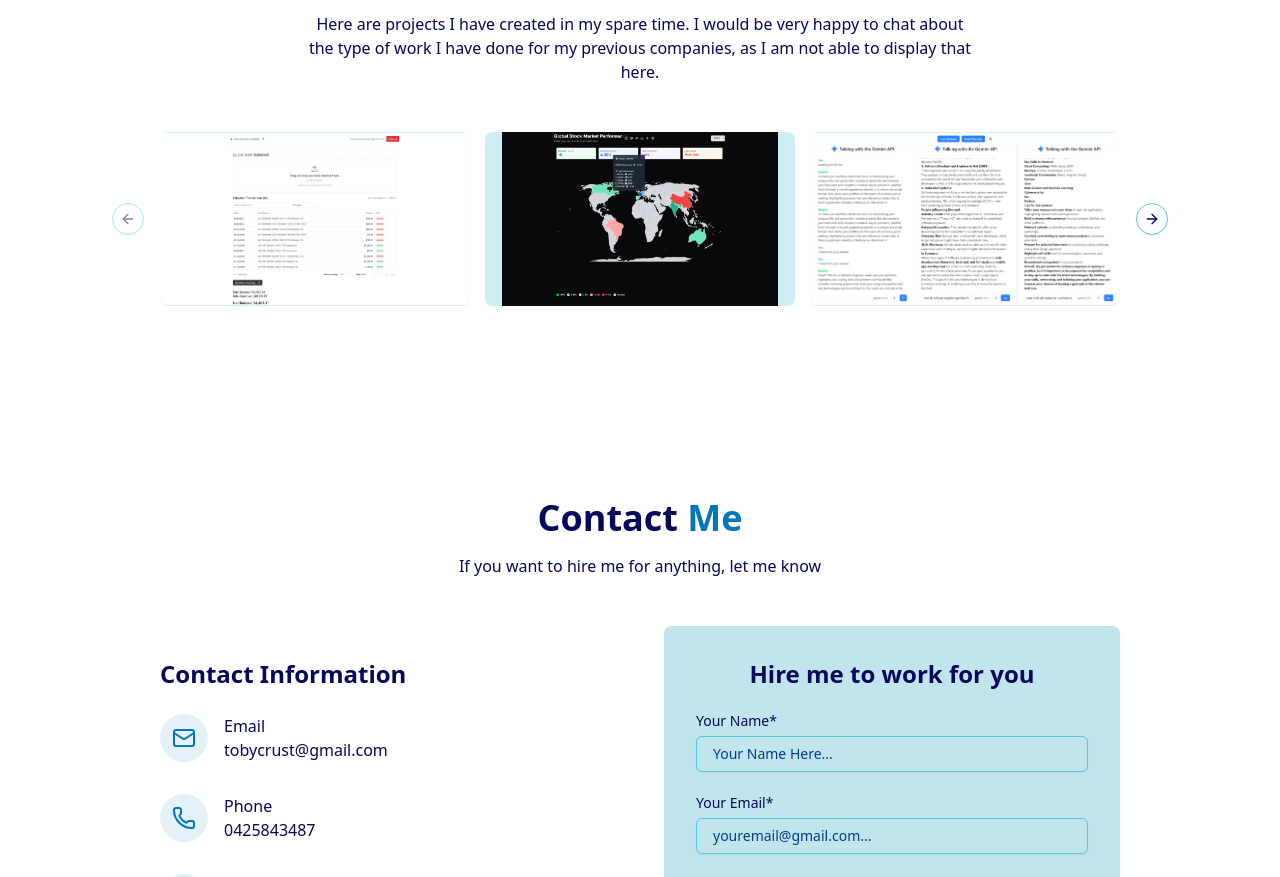
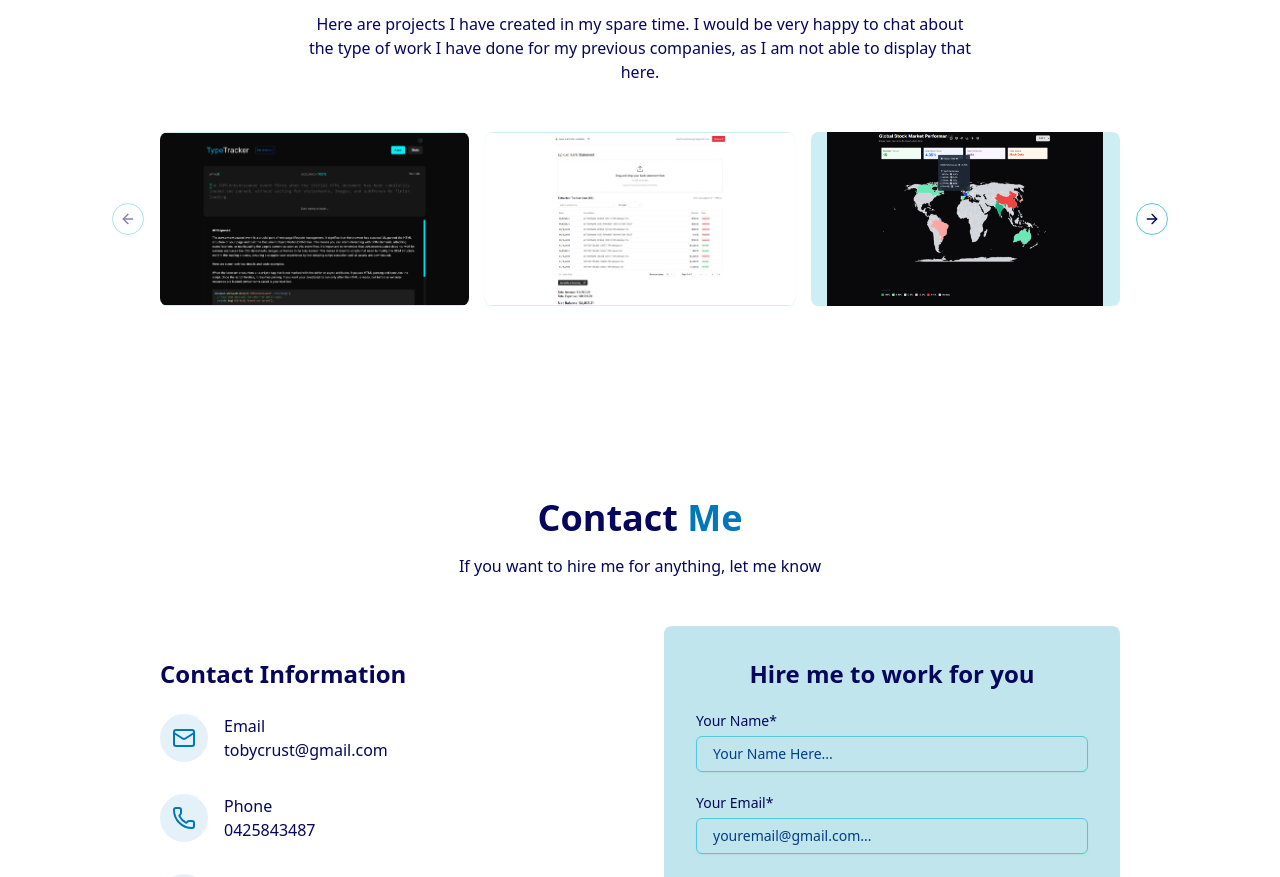
Before and after one commit to leanforward-backend/toby-crust-portfolio, a React (Vite) app: page / in a window 1280 px wide. Shown: the part 2806-3683 px from the top of the page. Built offline with nearby package versions, Linux system fonts and the light colour scheme; grey boxes are pictures that could not be loaded.

Commit message:
Added type-tracker

```diff
--- a/src/components/projects.tsx
+++ b/src/components/projects.tsx
@@ -9,58 +9,56 @@ import {
 const project = [
   {
     id: 1,
+    title: "type-tracker",
+    description: "Type Tracker app",
+    image: "/projects/type-tracker-ai.png",
+    demoUrl: "https://type-tracker.vercel.app/",
+  },
+  {
+    id: 2,
     title: "smart-bills",
     description: "Smart Bills app",
     image: "/projects/smart-bills-thumbnail.png",
     demoUrl: "/smart-bills.mkv",
   },
   {
-    id: 2,
+    id: 3,
     title: "Stocks",
     description: "World map stock viewer",
     image: "/projects/stocks-map.png",
     demoUrl: "https://simple-stocks.vercel.app/world",
   },
   {
-    id: 3,
+    id: 4,
     title: "Converse",
     description: "talk to AI in multiple different windows and settings",
     image: "/projects/converse.png",
-    demoUrl:
-      "https://leanforward-backend.github.io/game-of-life/build/web/index.html",
+    demoUrl: "https://github.com/leanforward-backend/converse",
   },
   {
-    id: 4,
+    id: 5,
     title: "Hay Concept Store",
     description: "ML/AR to controll products in store",
     image: "/projects/Ar-Hay.png",
     demoUrl: "https://tobycrust.github.io/HAY_Concept_Store/",
   },
   {
-    id: 5,
+    id: 6,
     title: "Gym Orm app",
     description: "Gym Orm app",
     image: "/projects/orm.png",
     demoUrl: "https://gym-orm.vercel.app/",
   },
   {
-    id: 6,
+    id: 7,
     title: "Game of Life",
     description: "Conway's Game of Life",
     image: "/projects/game-of-life.png",
     demoUrl:
       "https://leanforward-backend.github.io/game-of-life/build/web/index.html",
   },
-
   {
-    id: 7,
-    title: "Weather App",
-    description: "Weather App",
-    image: "/projects/weather-app.png",
-    demoUrl: "#",
-  },
-  {
-    id: 8,
+    id: 9,
     title: "Coding",
     description: "Learn to code",
     image: "/projects/Seagulls.png",
```
Also changed, not shown: public/projects/type-tracker-ai.png (added), public/projects/type-tracker.png (added).
